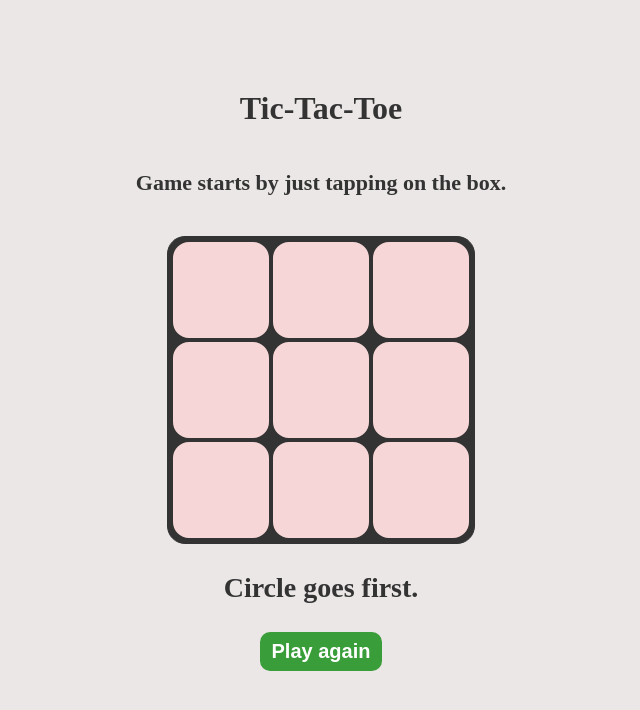
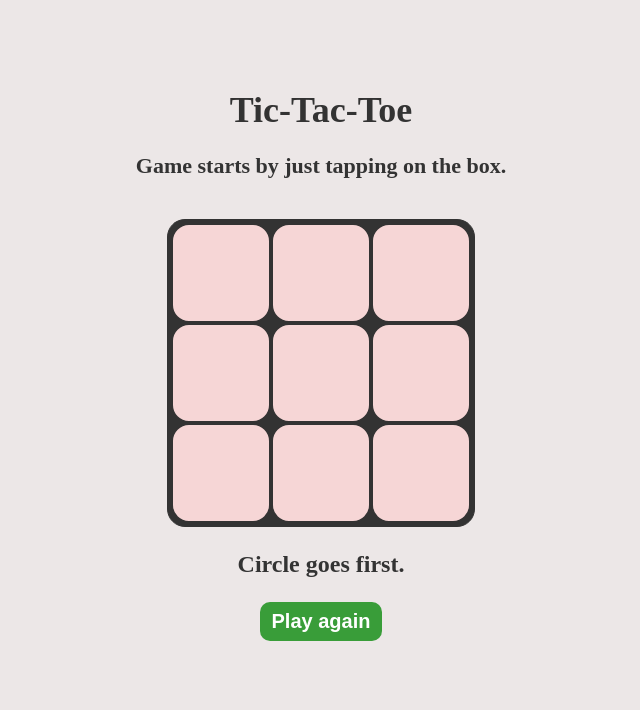
Before and after one commit to vickneee/tic-tac-toe, a plain HTML site: page index.html in a window 1280 px wide. Shown: the whole page, without its empty margins (319-959 px from the left). Drawn offline with Linux system fonts and the light colour scheme.

Commit message:
Font-size corr

```diff
--- a/style.css
+++ b/style.css
@@ -1,5 +1,5 @@
 body {
-    margin: -30px 0;
+    margin: -35px 0;
     padding: 0;
     display: flex;
     flex-direction: column;
@@ -8,6 +8,11 @@ body {
     height: 100vh;
     color: #333;
     background-color: #ece7e7;
+}
+
+h1 {
+    margin: 0;
+    font-size: 36px;
 }
 
 .container {
@@ -26,7 +31,7 @@ body {
 }
 
 #info {
-    font-size: 28px;
+    font-size: 24px;
     font-weight: bold;
 }
 
```
